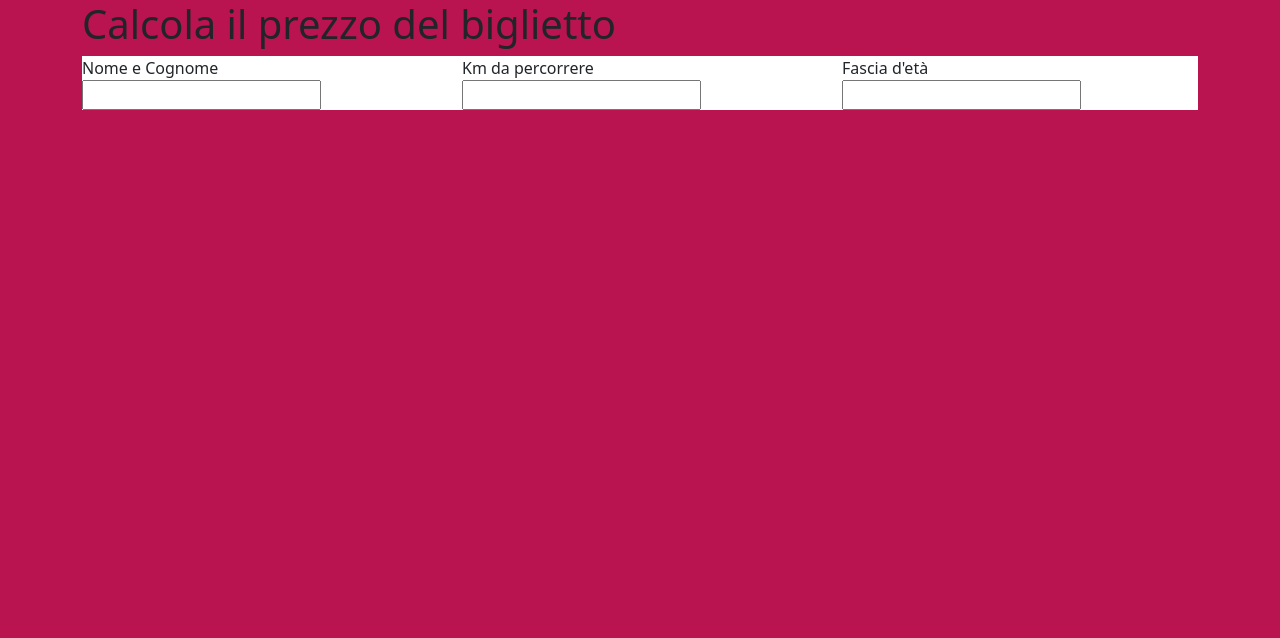
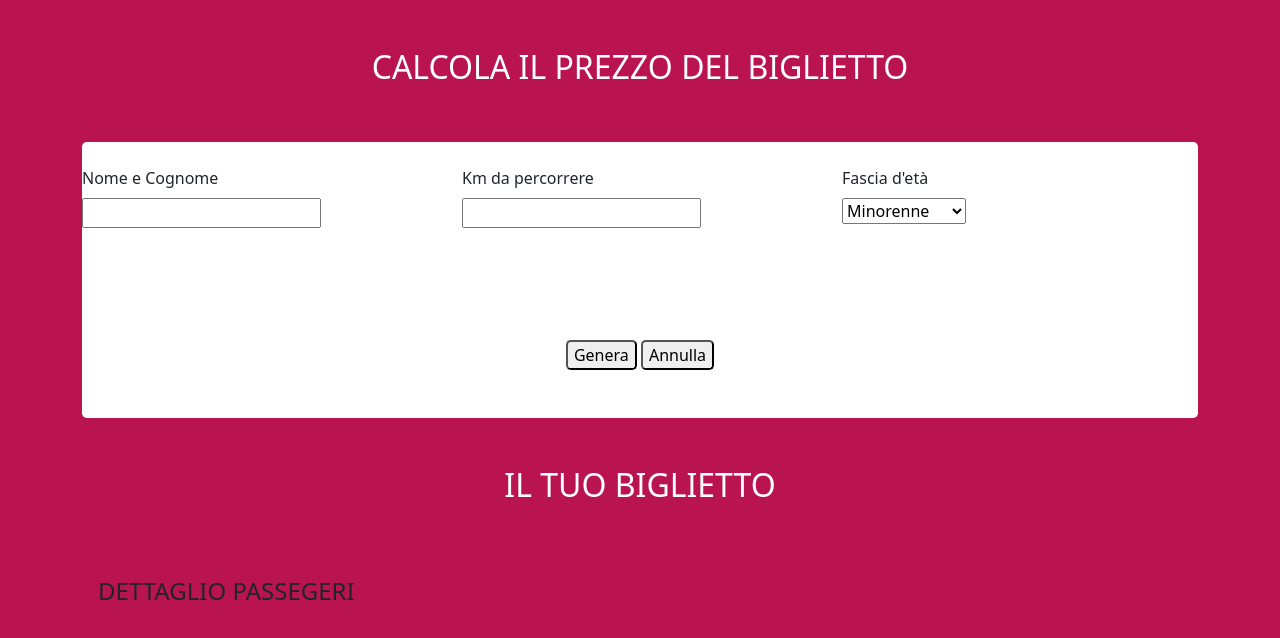
Before and after one commit to La-wii/js-biglietto-treno-form, a plain HTML site: page index.html in a window 1280 px wide. Drawn offline with nearby package versions, Linux system fonts and the light colour scheme.

Commit message:
input-section + ticket-setion h2

```diff
--- a/index.html
+++ b/index.html
@@ -12,43 +12,120 @@
 </head>
 <body>
 
-
+    <!-- inizio container -->
     <div class="container">
-
-        <div class="row">
+        <!-- inizio titolo -->
+        <div class="row text-center text-white text-uppercase my-5">
             <col-12>
-            <h1>Calcola il prezzo del biglietto</h1>
+            <h2>Calcola il prezzo del biglietto</h2>
             </col-12>
         </div>
+        <!-- fine titolo -->
 
-        <div class="input-section">
+
+        <div class="input-section rounded-3">
             <!-- inizio row -->
-            <div class="row">
+            <div class="row my-5">
 
                 <!-- inizio nome -->
-                <div class="col-4">
-                    <label for="nome">Nome e Cognome</label>
+                <div class="col-4 py-3">
+                    <label for="nome" class="pink py-2">Nome e Cognome</label>
+                    <br>
                     <input type="text" id="nome">
                 </div>
                 <!-- fine nome -->
 
                 <!-- inizio km -->
-                <div class="col-4">
-                    <label for="km">Km da percorrere</label>
+                <div class="col-4 py-3">
+                    <label for="km" class="pink py-2">Km da percorrere</label>
+                    <br>
                     <input type="number" id="km">
                 </div>
                 <!-- fine km -->
 
                 <!-- inizio eta -->
-                <div class="col-4">
-                    <label for="eta">Fascia d'età</label>
+                <div class="col-4 py-3">
+
+                    <label for="eta" class="pink py-2">Fascia d'età</label>
                     <br>
-                    <input type="number" id="eta">
+
+                    <select id="fascia-eta">
+                        <option value="minorenne">Minorenne</option>
+                        <option value="maggiorenne">Maggiorenne</option>
+                        <option value="over65">Over 65</option>
+                    </select>
+
                 </div>
                 <!-- fine eta -->
 
             </div>
             <!-- fine row -->
+
+            <!-- inzio row -->
+            <div class="row">
+
+                <!-- inizio col -->
+                <col-12 class="text-center my-5">
+                    <!-- inizio submit -->
+                    <button id="submit" class="pink rounded-3">
+                        Genera
+                    </button>
+                    <!-- fine submit -->
+
+                    <!-- inizio delete -->
+                    <button id="delete" class="pink rounded-3">
+                        Annulla
+                    </button>
+                    <!-- fine delete -->
+
+                </col-12>
+                <!-- fine col -->
+            </div>
+            <!-- fine row -->
+        </div>
+
+    </div>
+    <!-- fine container -->
+
+
+
+
+    <div class="container">
+
+        <!-- inizio titolo -->
+        <div class="row text-center text-white text-uppercase my-5">
+            <col-12>
+            <h2>Il tuo biglietto</h2>
+            </col-12>
+        </div>
+        <!-- fine titolo -->
+
+        <div class="ticket-section">
+
+            <div class="row p-3">
+                <col-12>
+                <h4 class="text-uppercase">dettaglio passegeri</h4>
+                </col-12>
+            </div>
+
+
+
+            <div class="row">
+                <div class="col-3">
+
+                </div>
+                <div class="col-3">
+
+                </div>
+                <div class="col-3">
+
+                </div>
+
+                <div class="col-3">
+
+                </div>
+            </div>
+
         </div>
     </div>
 
```
